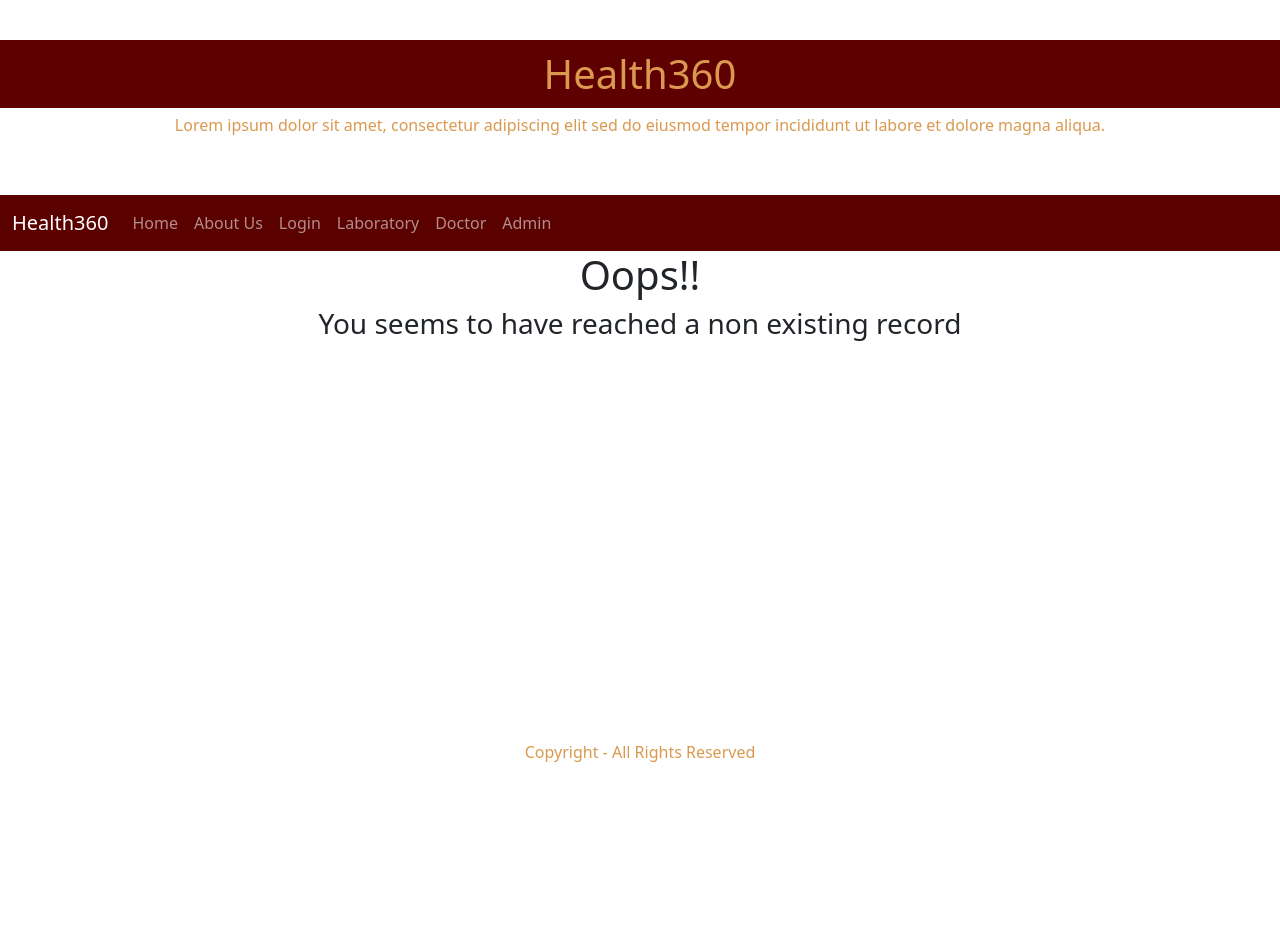
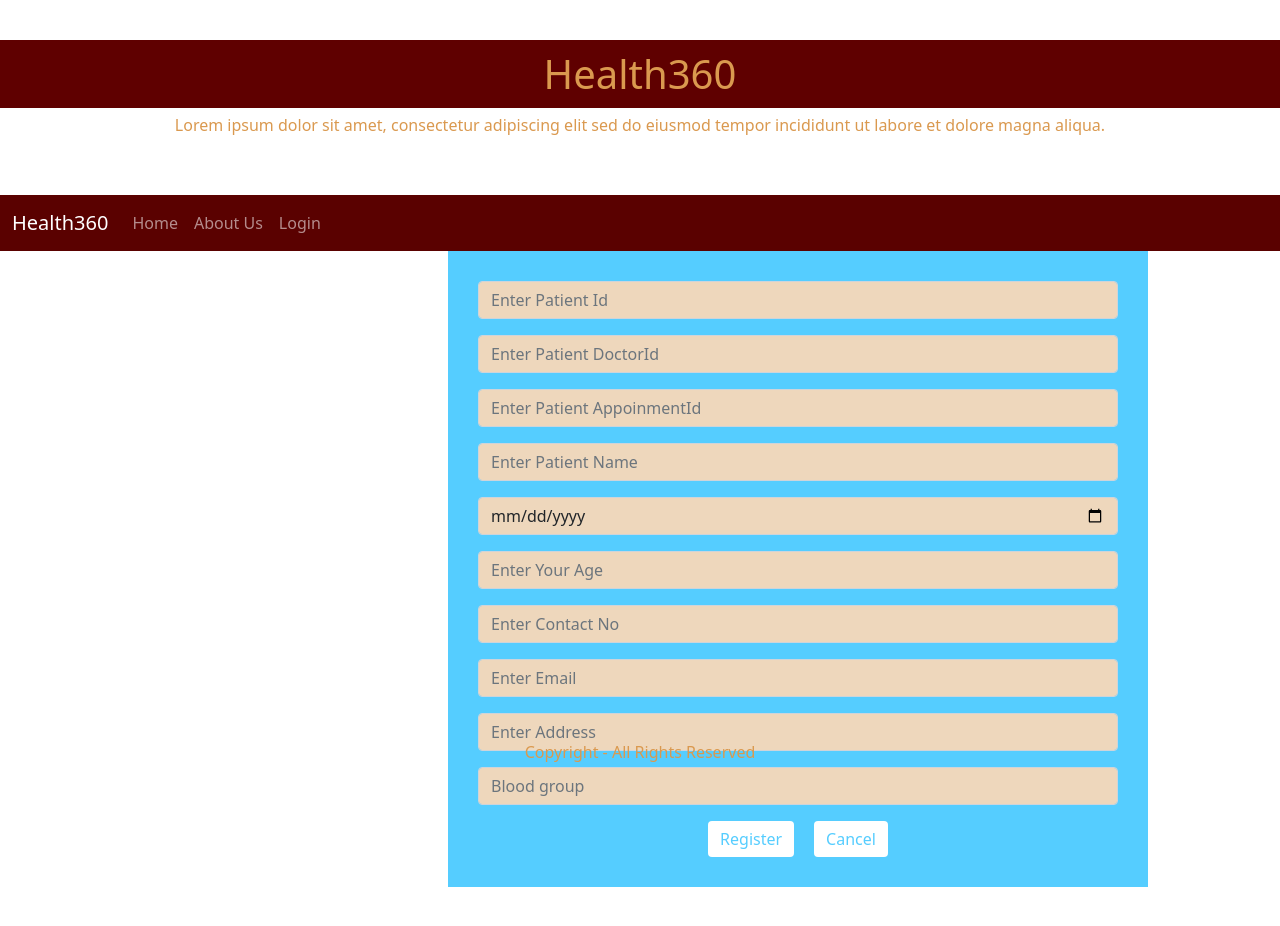
Before and after one commit to Faithinfotech-Training/Experion-Node-Team5, a React (Create React App) app in the folder Team5-CMS-Frontend/cms-app/: page /addpatient in a window 1280 px wide. Shown: the top 926 px of the page. Before the commit the page ends 800 px from the top, so only its background shows below. Built offline with nearby package versions, Linux system fonts and the light colour scheme.

Commit message:
Add Patient Details

```diff
--- a/Team5-CMS-Frontend/cms-app/src/App.js
+++ b/Team5-CMS-Frontend/cms-app/src/App.js
@@ -1,28 +1,13 @@
-
-import AdminHomePage from './Components/Admin/AdminHome';
-import AddStaff from './Components/Admin/StaffList/AddStaff';
-import StaffDetails from './Components/Admin/StaffList/StaffDetails';
-import StaffFetch from './Components/Admin/StaffList/StaffFetch';
-
 import './App.css';
-import LabTechHome from './Components/Lab Technician/LabTechHome';
-import UploadTest from './Components/Lab Technician/UploadTest';
-import DaywiseList from './Components/Lab Technician/DaywiseList';
-
-import { Navbar, Container, Nav, Button } from "react-bootstrap";
-import "bootstrap/dist/css/bootstrap.min.css";
-import { BrowserRouter as Router, Routes, Route, Link } from "react-router-dom";
-import Home from "./Components/Home";
-import About from "./Components/About";
-import Login from "./Components/Login";
-import NoMatch from "./Components/NoMatch";
-import DrDash from "./Components/Doctor/DrDash";
-import Appointments from "./Components/Doctor/Appointments";
-import AppointmentDetails from "./Components/Doctor/AppointmentDetails";
-import AddNotes from "./Components/Doctor/AddNotes";
-import LabResults from "./Components/Doctor/LabResults";
-import MedicalHistory from "./Components/Doctor/MedicalHistory";
-import PatientDetails from "./Components/Doctor/PatientDetails";
+import { Navbar, Container, Nav ,Button} from 'react-bootstrap'
+import 'bootstrap/dist/css/bootstrap.min.css';
+import { BrowserRouter as Router, Routes, Route, Link } from 'react-router-dom'
+import Home from './Components/FrontOffice/Home';
+import About from './Components/About';
+import Login from './Components/FrontOffice/AddPatient';
+import NoMatch from './Components/NoMatch';
+import AddPatient from './Components/FrontOffice/AddPatient';
+import DoctorAssgn from './Components/Doctor/DoctorAssgn';
 
 function App() {
   return (
@@ -32,87 +17,59 @@ function App() {
   );
 }
 
+
 function MyRouter() {
   var layLow = {
-    position: "fixed",
-    bottom: 0,
-    textAlign: "center",
-    width: "100%",
-    padding: 20,
-    color: "rgb(218, 153, 79)",
-  };
+    position : 'fixed',
+    bottom : 0,
+    textAlign : 'center',
+    width : '100%',
+    padding : 20,
+    color: 'rgb(218, 153, 79)'
+  }
   return (
     <>
+    <Router>
 
-      <Router>
       <h1>
-          <div
-            style={{
+      <div style={{
             marginTop: 40,
-              padding: 10,
-              backgroundColor: "#5f0000",
-              color: "rgb(218, 153, 79)",
-            }}
-          >
-            {" "}
-            Health360
-          </div>
-        </h1>
-        <h6 style={({ marginTop: 30 }, { color: "rgb(218, 153, 79)" })}>
-          Lorem ipsum dolor sit amet, consectetur adipiscing elit sed do eiusmod
-          tempor incididunt ut labore et dolore magna aliqua.{" "}
-        </h6>
-        <Navbar className="color-nav" variant="dark" style={{ marginTop: 60 }}>
-          <Container style={{ marginLeft: 0 }}>
-            <Navbar.Brand href="/">Health360</Navbar.Brand>
-            <Nav className="me-auto">
-              <Nav.Link href="/">Home</Nav.Link>
-              <Nav.Link href="/about">About Us</Nav.Link>
-              <Nav.Link href="/login">Login</Nav.Link>
-              <Nav.Link href="/lab">Laboratory</Nav.Link>
-              <Nav.Link href="/doctor">Doctor</Nav.Link>
-              <Nav.Link href="/admin">Admin</Nav.Link>
+            padding : 10,
+            backgroundColor : '#5f0000',
+            color : 'rgb(218, 153, 79)'
+          }}> Health360
+          </div></h1>
+      <h6 style={{marginTop:30},{color:'rgb(218, 153, 79)'}}>Lorem ipsum dolor sit amet, consectetur adipiscing elit sed do eiusmod tempor incididunt ut labore et dolore magna aliqua. </h6>
+
+
+      <Navbar className='color-nav' variant='dark' style={{marginTop:60}}>
+        <Container style={{marginLeft:0}}>
+        <Navbar.Brand  href='/' >Health360</Navbar.Brand>
+          <Nav className='me-auto'>
+            <Nav.Link href='/'>Home</Nav.Link>
+            <Nav.Link href='/about'>About Us</Nav.Link>
+            <Nav.Link href='/login'>Login</Nav.Link>
             </Nav>
-
         </Container>
       </Navbar>
+
       <Routes>
-          <Route path="/" element={<Home />} />
-          <Route path="/about" element={<About />} />
-          <Route path="/login" element={<Login />} />
-          <Route path="/lab" element={<LabTechHome />} />
-          <Route path="/uploadtest" element={<UploadTest />} />
-          <Route path="/daywiselist" element={<DaywiseList />} />
-          <Route path="*" element={<NoMatch />} />
+        <Route path='/' element={<Home/>} />
+        <Route path='/about' element={<About/>} />
+        <Route path='/login' element={<Login/>} />
+        <Route path='*' element={<NoMatch/>} />
+        <Route path="/addpatient" element={<AddPatient />} />
+        <Route path="/doctorassign" element={<DoctorAssgn />} />
+      </Routes>
 
-         <Route path='/admin' element={<AdminHomePage/>}/>
-        <Route path='/addstaff' element={<AddStaff/>} />
-        <Route path='/staffs' element={<StaffFetch/>} />
-        <Route path='/staffs/:id' element={<StaffDetails/>} />
 
-          <Route path="/doctor" element={<DrDash />} />
-          <Route path="/appointment/:id" element={<Appointments />} />
-          <Route
-            path="/appointmentdetails/:id"
-            element={<AppointmentDetails />}
-          />
-          <Route path="/addnotes/:id" element={<AddNotes />} />
-          <Route path="//labresults/:id" element={<LabResults />} />
-          <Route path="//medicalhistory/:id" element={<MedicalHistory />} />
-          <Route path="//patientdtails/:id" element={<PatientDetails />} />
-
-        </Routes>
-        <br />
-        <br />
-        <br />
-        <br />
-        <br /> <br />
-        <footer>
+      <br /><br /><br />
+      <br /><br /> <br />
+      <footer >
         <p style={layLow}>Copyright - All Rights Reserved</p>
       </footer>
     </Router>
 </>
-  );
+  )
 }
-
 export default App;
--- a/Team5-CMS-Frontend/cms-app/src/Components/Patient/AddPatient.js
+++ b/Team5-CMS-Frontend/cms-app/src/Components/FrontOffice/AddPatient.js
@@ -1,4 +1,4 @@
-//import axios from 'axios'
+import axios from 'axios'
 import React,{useState} from 'react'
 
 import {Form,Button} from 'react-bootstrap'
@@ -20,17 +20,16 @@ function AddPatient() {
         event.preventDefault()
         setSubmitted(true)
 
-            // axios
-            //     .post('http://localhost:4000/staffs/',staffs)
-            //     .then(response => {
-            //         console.log(response)
-            //         alert(`${staffs.StaffName} added successfully`)
-            //     })
-            //     .catch(error => {
-            //         console.log(error)
-            //     })
+            axios
+                 .post('http://localhost:4000/patients/',patients)
+                 .then(response => {
+                     console.log(response)
+                     alert(`${patients.PatientName} added successfully`)
+                 })
+                 .catch(error => {
+                     console.log(error)
+                 })
     }
-
     const handleReset = () => {
         console.clear()
         setSubmitted(false)
@@ -48,7 +47,43 @@ function AddPatient() {
                   }} >
                 <Form onSubmit={handleSubmit}>
                     {submitted?<div>Success!Patient Added</div>:null}
-                    <Form.Group className='mb-3' controlId='formStaffName'>
+                    <Form.Group className='mb-3' controlId='formPatientID'>
+                        <Form.Control
+                        className='Form-Control'
+                        id= 'PatientID'
+                        type= 'text'
+                        placeholder='Enter Patient Id'
+                        name = 'PatientID'
+                        value = {patients.PatientID}
+                        onChange = {handleChange}
+                        required
+                    />
+                    </Form.Group>
+                    <Form.Group className='mb-3' controlId='formDoctorId'>
+                        <Form.Control
+                        className='Form-Control'
+                        id= 'DoctorID'
+                        type= 'text'
+                        placeholder='Enter Patient DoctorId'
+                        name = 'DoctorID'
+                        value = {patients.DoctorID}
+                        onChange = {handleChange}
+                        required
+                    />
+                    </Form.Group>
+                    <Form.Group className='mb-3' controlId='formAppoinmentId'>
+                        <Form.Control
+                        className='Form-Control'
+                        id= 'AppointmentID'
+                        type= 'text'
+                        placeholder='Enter Patient AppoinmentId'
+                        name = 'AppointmentID'
+                        value = {patients.AppointmentID}
+                        onChange = {handleChange}
+                        required
+                    />
+                    </Form.Group>
+                    <Form.Group className='mb-3' controlId='formPatientName'>
                         <Form.Control
                         className='Form-Control'
                         id= 'PatientName'
@@ -74,7 +109,19 @@ function AddPatient() {
                     />
                     </Form.Group>
 
-                    <Form.Group className='mb-3' controlId='formStaffName'>
+                    <Form.Group className='mb-3' controlId='formAge'>
+                        <Form.Control
+                        className='Form-Control'
+                        id='Age'
+                        type='text'
+                        placeholder='Enter Your Age'
+                        name = 'Age'
+                        value = {patients.Age}
+                        onChange = {handleChange}
+                        required
+                    />
+                    </Form.Group>
+                    <Form.Group className='mb-3' controlId='formContactNumber'>
                         <Form.Control
                         className='Form-Control'
                         id='ContactNo'
@@ -87,11 +134,11 @@ function AddPatient() {
                     />
                     </Form.Group>
 
-                    <Form.Group className='mb-3' controlId='formStaffName'>
+                    <Form.Group className='mb-3' controlId='formPatientEmail'>
                         <Form.Control
                         className='Form-Control'
                         id='Email'
-                        type='number'
+                        type='text'
                         placeholder='Enter Email'
                         name = 'Email'
                         value = {patients.Email}
@@ -100,7 +147,7 @@ function AddPatient() {
                     />
                     </Form.Group>
 
-                    <Form.Group className='mb-3' controlId='formStaffName'>
+                    <Form.Group className='mb-3' controlId='formPatientAddress'>
                         <Form.Control
                         className='Form-Control'
                         id='Address'
@@ -115,15 +162,16 @@ function AddPatient() {
                     <Form.Group className='mb-3' controlId='formStaffName'>
                         <Form.Control
                         className='Form-Control'
-                        id='Blood'
+                        id='BloodGroup'
                         type='text'
                         placeholder='Blood group'
-                        name = 'Blood'
-                        value = {patients.Blood}
+                        name = 'BloodGroup'
+                        value = {patients.BloodGroup}
                         onChange = {handleChange}
                         required
                     />
                     </Form.Group>
+
 
 
                 <Button type='submit' variant='primary' style={{backgroundColor:'white',border:'none',color:'rgb(85, 205, 255)'}}>Register</Button>
--- a/Team5-CMS-Frontend/cms-app/src/Components/Login.js
+++ b/Team5-CMS-Frontend/cms-app/src/Components/Login.js
@@ -1,10 +1,6 @@
 import axios from 'axios'
 import React,{useState} from 'react'
-
 import {Form,Button} from 'react-bootstrap'
-
-
-
 function Login() {
     const [login,setLogin] = useState({})
 
```
Also changed, not shown: Team5-CMS-Frontend/cms-app/src/Components/FrontOffice/Home.js (+13 -11 lines), Team5-CMS-Frontend/cms-app/src/Components/FrontOffice/PatientRecord.js (renamed from Team5-CMS-Frontend/cms-app/src/Components/Doctor/PatientRecord.js), 2 other files (tests, documents, lock files or other folders). Lines whose indentation alone changed are shown as unchanged.
